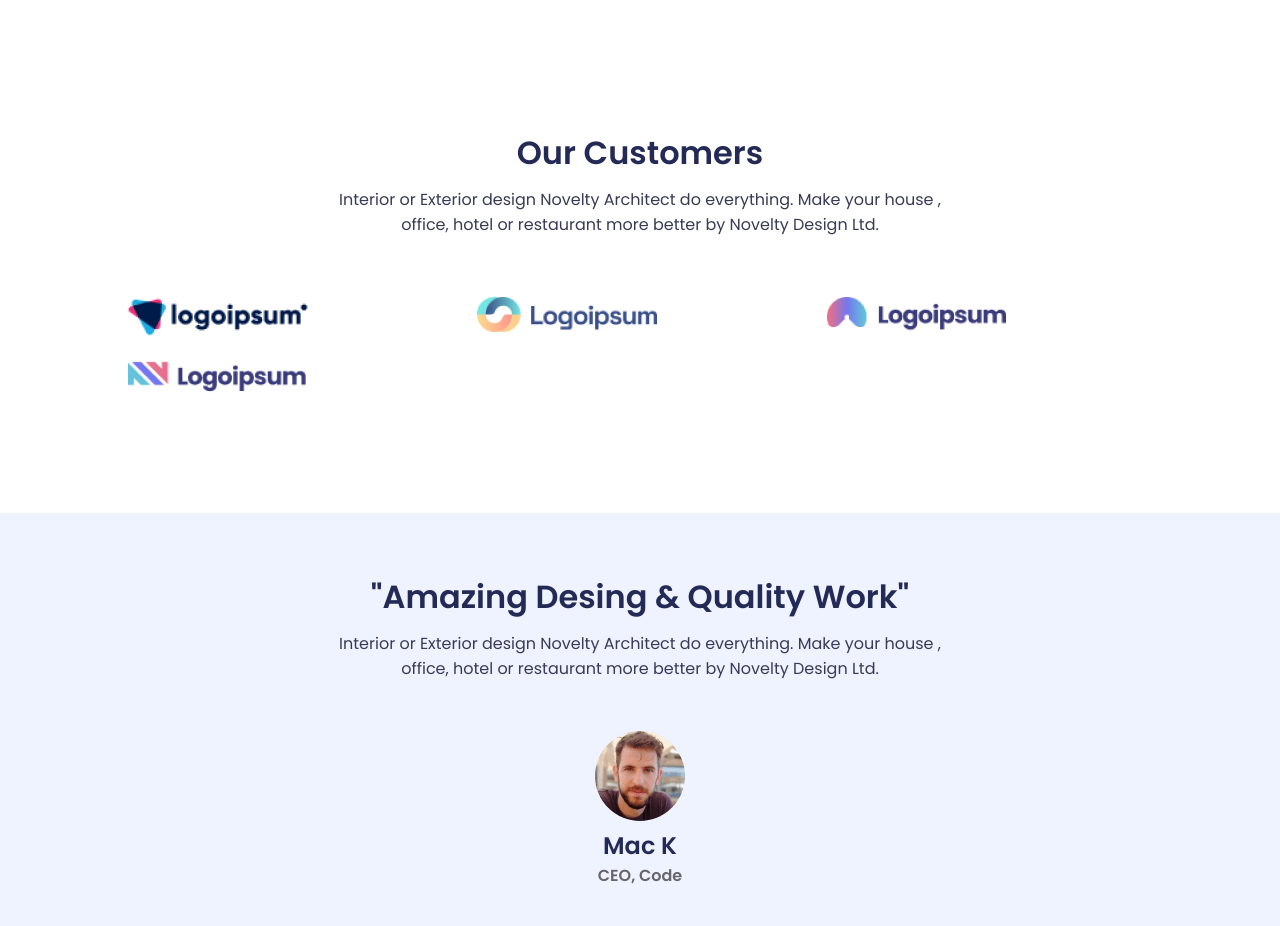
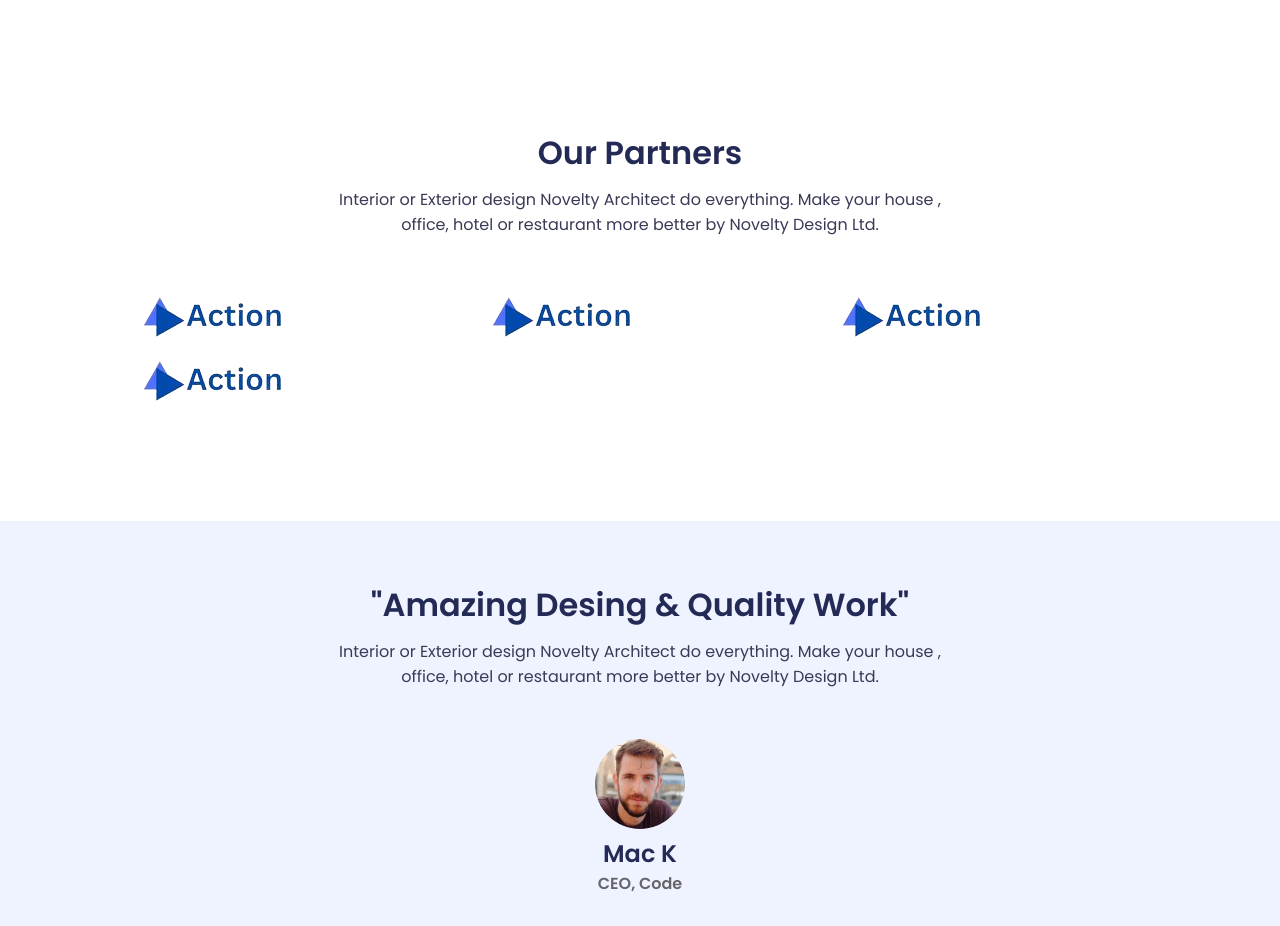
Before and after one commit to zakiaaktar/novelty-design, a plain HTML site: page index.html in a window 1280 px wide. Shown: the part 2420-3346 px from the top of the page. Drawn offline with nearby package versions, Linux system fonts and the light colour scheme.

Commit message:
partners section add

```diff
--- a/index.html
+++ b/index.html
@@ -7,22 +7,20 @@
     <meta name="viewport" content="width=device-width, initial-scale=1.0">
     <title>Novelty Design</title>
 
-    <!-- ========= AOS CSS ========= -->
+    <!------------------ AOS CSS ----------------------->
     <link href="https://unpkg.com/aos@2.3.1/dist/aos.css" rel="stylesheet">
 
-    <!-- ========= Font Awesome CDN ========= -->
+
+    <!------------------ Font Awesome CDN ----------------------->
     <link rel="stylesheet" href="https://stackpath.bootstrapcdn.com/font-awesome/4.7.0/css/font-awesome.min.css ">
 
-
-    <!-- ========= Custom CSS ========= -->
+    <!------------------ Custom CSS ----------------------->
     <link rel="stylesheet" href="./style.css">
 
 </head>
 
 <body>
-
-
-    <!-- ================== HEADER ================== -->
+    <!------------------ HEADER ----------------------->
     <header class="header" id="header">
         <div class="container">
             <nav class="nav" id="nav">
@@ -32,7 +30,7 @@
                 <ul class="nav-list">
                     <li class="nav-item"><a href="">Home</a></li>
                     <li class="nav-item"><a href="">About</a></li>
-                    <li class="nav-item"><a href="">Services</a></li>
+                    <li class="nav-item"><a href="#services">Services</a></li>
                     <li class="nav-item"><a href="">Contact</a></li>
                     <li class="nav-item ctn"><a href="">Booking</a></li>
                 </ul>
@@ -42,61 +40,71 @@
             <div data-aos="fade-down" class="header-content">
                 <h3>Design Your Dream!!!!!</h3>
                 <h1>Create Amazing <br> Interior & Exterior Design</h1>
-                <p>Interior or Exterior design Novelty Architect do everything. Make your house , office, hotel or restaurant more better by Novelty Design Ltd.</p>
+                <p>Interior or Exterior design Novelty Architect do everything. Make your house , office, hotel or
+                    restaurant more better by Novelty Design Ltd.</p>
                 <button class="ctn">Learn More.....</button>
             </div>
 
         </div>
     </header>
 
-    <!-- ================== Services ================== -->
+    <!------------------ Services ----------------------->
     <section id="services" class="services">
         <div class="container">
             <div data-aos="fade-down" class="title">
                 <h1>How Can We Help You</h1>
-                <p>Interior or Exterior design Novelty Architect do everything. Make your house , office, hotel or restaurant more better by Novelty Design Ltd.</p>
+                <p>Interior or Exterior design Novelty Architect do everything. Make your house , office, hotel or
+                    restaurant more better by Novelty Design Ltd.</p>
             </div>
             <div class="services-wrapper grid">
                 <div data-aos="fade-right" class="service">
                     <i class="fa fa-outdent" aria-hidden="true"></i>
                     <h1>Design</h1>
-                    <p>Interior or Exterior design Novelty Architect do everything. Make your house , office, hotel or restaurant more better by Novelty Design Ltd.</p>
+                    <p>Interior or Exterior design Novelty Architect do everything. Make your house , office, hotel or
+                        restaurant more better by Novelty Design Ltd.</p>
                 </div>
                 <div data-aos="fade-down" class="service">
                     <i class="fa fa-delicious" aria-hidden="true"></i>
                     <h1>Development</h1>
-                    <p>Interior or Exterior design Novelty Architect do everything. Make your house , office, hotel or restaurant more better by Novelty Design Ltd.</p>
+                    <p>Interior or Exterior design Novelty Architect do everything. Make your house , office, hotel or
+                        restaurant more better by Novelty Design Ltd.</p>
                 </div>
                 <div data-aos="fade-left" class="service">
                     <i class="fa fa-server" aria-hidden="true"></i>
                     <h1>Marketing</h1>
-                    <p>Interior or Exterior design Novelty Architect do everything. Make your house , office, hotel or restaurant more better by Novelty Design Ltd.</p>
+                    <p>Interior or Exterior design Novelty Architect do everything. Make your house , office, hotel or
+                        restaurant more better by Novelty Design Ltd.</p>
                 </div>
                 <div data-aos="fade-right" class="service">
                     <i class="fa fa-share-square-o" aria-hidden="true"></i>
                     <h1>Social Media</h1>
-                    <p>Interior or Exterior design Novelty Architect do everything. Make your house , office, hotel or restaurant more better by Novelty Design Ltd.</p>
+                    <p>Interior or Exterior design Novelty Architect do everything. Make your house , office, hotel or
+                        restaurant more better by Novelty Design Ltd.</p>
                 </div>
                 <div data-aos="fade-down" class="service">
                     <i class="fa fa-id-card-o" aria-hidden="true"></i>
                     <h1>eCommerce</h1>
-                    <p>Interior or Exterior design Novelty Architect do everything. Make your house , office, hotel or restaurant more better by Novelty Design Ltd.</p>
+                    <p>Interior or Exterior design Novelty Architect do everything. Make your house , office, hotel or
+                        restaurant more better by Novelty Design Ltd.</p>
                 </div>
                 <div data-aos="fade-left" class="service">
                     <i class="fa fa-user-circle-o" aria-hidden="true"></i>
                     <h1>Help & Support</h1>
-                    <p>Interior or Exterior design Novelty Architect do everything. Make your house , office, hotel or restaurant more better by Novelty Design Ltd.</p>
+                    <p>Interior or Exterior design Novelty Architect do everything. Make your house , office, hotel or
+                        restaurant more better by Novelty Design Ltd.</p>
                 </div>
             </div>
         </div>
     </section>
 
-    <!-- ================== Portfolio ================== -->
+
+    <!------------------ Portfolio ----------------------->
     <section class="portfolio" id="portfolio">
         <div class="container">
             <div data-aos="fade-down" class="title">
                 <h1>Portfolio</h1>
-                <p>Interior or Exterior design Novelty Architect do everything. Make your house , office, hotel or restaurant more better by Novelty Design Ltd.</p>
+                <p>Interior or Exterior design Novelty Architect do everything. Make your house , office, hotel or
+                    restaurant more better by Novelty Design Ltd.</p>
             </div>
             <div class="portfolio-wrapper grid">
                 <img data-aos="zoom-in" src="./img/img1.jpg" alt="">
@@ -109,28 +117,32 @@
             </div>
         </div>
     </section>
-    <!-- ================== Our Customers ================== -->
+
+    <!------------------ Our Partners ----------------------->
     <section class="customer" id="customer">
         <div class="container">
             <div data-aos="fade-down" class="title">
-                <h1>Our Customers</h1>
-                <p>Interior or Exterior design Novelty Architect do everything. Make your house , office, hotel or restaurant more better by Novelty Design Ltd.</p>
+                <h1>Our Partners</h1>
+                <p>Interior or Exterior design Novelty Architect do everything. Make your house , office, hotel or
+                    restaurant more better by Novelty Design Ltd.</p>
             </div>
             <div class="customers-wrapper grid">
-                <img data-aos="zoom-in" src="./img/customer1.png" alt="">
-                <img data-aos="zoom-in" src="./img/customer2.png" alt="">
-                <img data-aos="zoom-in" src="./img/customer3.png" alt="">
-                <img data-aos="zoom-in" src="./img/customer4.png" alt="">
+                <img data-aos="zoom-in" src="./img/logo1.png" alt="">
+                <img data-aos="zoom-in" src="./img/logo2.png" alt="">
+                <img data-aos="zoom-in" src="./img/logo3.png" alt="">
+                <img data-aos="zoom-in" src="./img/logo4.png" alt="">
             </div>
         </div>
     </section>
 
-    <!-- ================== Testimonials================== -->
+
+    <!------------------ Testimonials ----------------------->
     <section class="testimonial" id="testimonial">
         <div class="container">
             <div data-aos="fade-up" class="title">
                 <h1>"Amazing Desing & Quality Work"</h1>
-                <p>Interior or Exterior design Novelty Architect do everything. Make your house , office, hotel or restaurant more better by Novelty Design Ltd.</p>
+                <p>Interior or Exterior design Novelty Architect do everything. Make your house , office, hotel or
+                    restaurant more better by Novelty Design Ltd.</p>
             </div>
             <div data-aos="fade-down" class="review">
                 <img src="./img/people1.png" alt="">
@@ -140,25 +152,29 @@
         </div>
     </section>
 
-    <!-- ================== Get Started================== -->
+
+    <!------------------ Get Started ----------------------->
     <section class="getstarted">
         <div data-aos="flip-down" class="ctn-wrapper">
             <div class="text">
                 <h1>Would you like to start a project with us?</h1>
-                <p>Interior or Exterior design Novelty Architect do everything. Make your house , office, hotel or restaurant more better by Novelty Design Ltd.</p>
+                <p>Interior or Exterior design Novelty Architect do everything. Make your house , office, hotel or
+                    restaurant more better by Novelty Design Ltd.</p>
             </div>
             <button class="ctn">Read More.....</button>
         </div>
     </section>
 
-    <!-- ================== Footer================== -->
+
+    <!------------------ Footer ----------------------->
     <footer>
         <div class="container">
             <div data-aos="zoom-in" class="col">
                 <div class="logo">
                     <img src="./img/logo.png" alt="">
                 </div>
-                <p>Interior or Exterior design Novelty Architect do everything. Make your house , office, hotel or restaurant more better by Novelty Design Ltd.</p>
+                <p>Interior or Exterior design Novelty Architect do everything. Make your house , office, hotel or
+                    restaurant more better by Novelty Design Ltd.</p>
                 <ul class="social-icons">
                     <li>
                         <div class="fa fa-linkedin-square"></div>
@@ -213,7 +229,8 @@
     </footer>
 
 
-    <!-- ================== AOS ================== -->
+
+    <!------------------ AOS ----------------------->
     <link href="https://unpkg.com/aos@2.3.1/dist/aos.css" rel="stylesheet">
     <script src="https://unpkg.com/aos@2.3.1/dist/aos.js"></script>
     <script>
@@ -221,7 +238,6 @@
             duration: 800,
         });
     </script>
-
 
     <script>
         let menuBtn = document.querySelector('.toggle')
@@ -232,8 +248,6 @@
         })
     </script>
 
-
-
 </body>
 
 </html>
```
Also changed, not shown: style.css (+74 -47 lines), img/ceo.png (deleted), img/customer1.png (deleted), img/customer2.png (deleted), img/customer3.png (deleted), img/customer4.png (deleted), img/img1.png (deleted), img/img2.png (deleted), img/img3.png (deleted), img/img4.png (deleted), img/logo.png, img/logo1.png (added), img/logo2.png (added), img/logo3.png (added), 1 more files.
